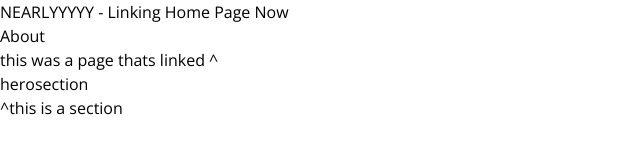
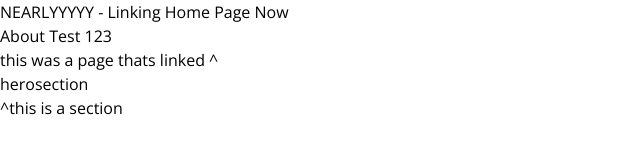
Before and after one commit to sreedhar-shreyas/NEARLY, a Next.js app: page / in a window 1280 px wide. Shown: the top 160 px of the page, without its empty margins (0-640 px from the left). Built offline with nearby package versions, Linux system fonts and the light colour scheme.

Commit message:
test-repo

```diff
--- a/app/pages/About/about.tsx
+++ b/app/pages/About/about.tsx
@@ -1,3 +1,6 @@
 export default function About() {
-    return <div>About</div>
+    return <div>About
+
+        Test 123
+    </div>
   }
```
